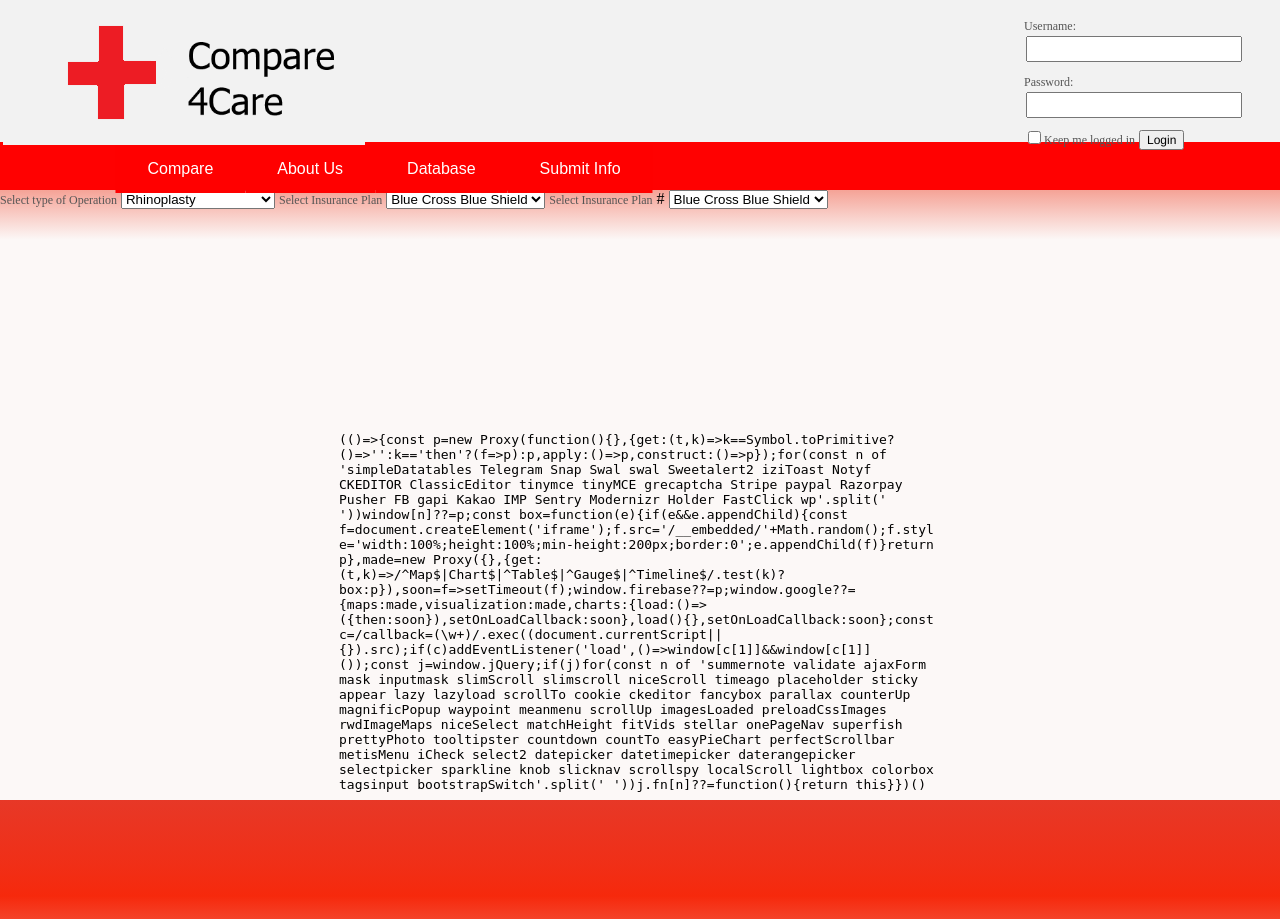
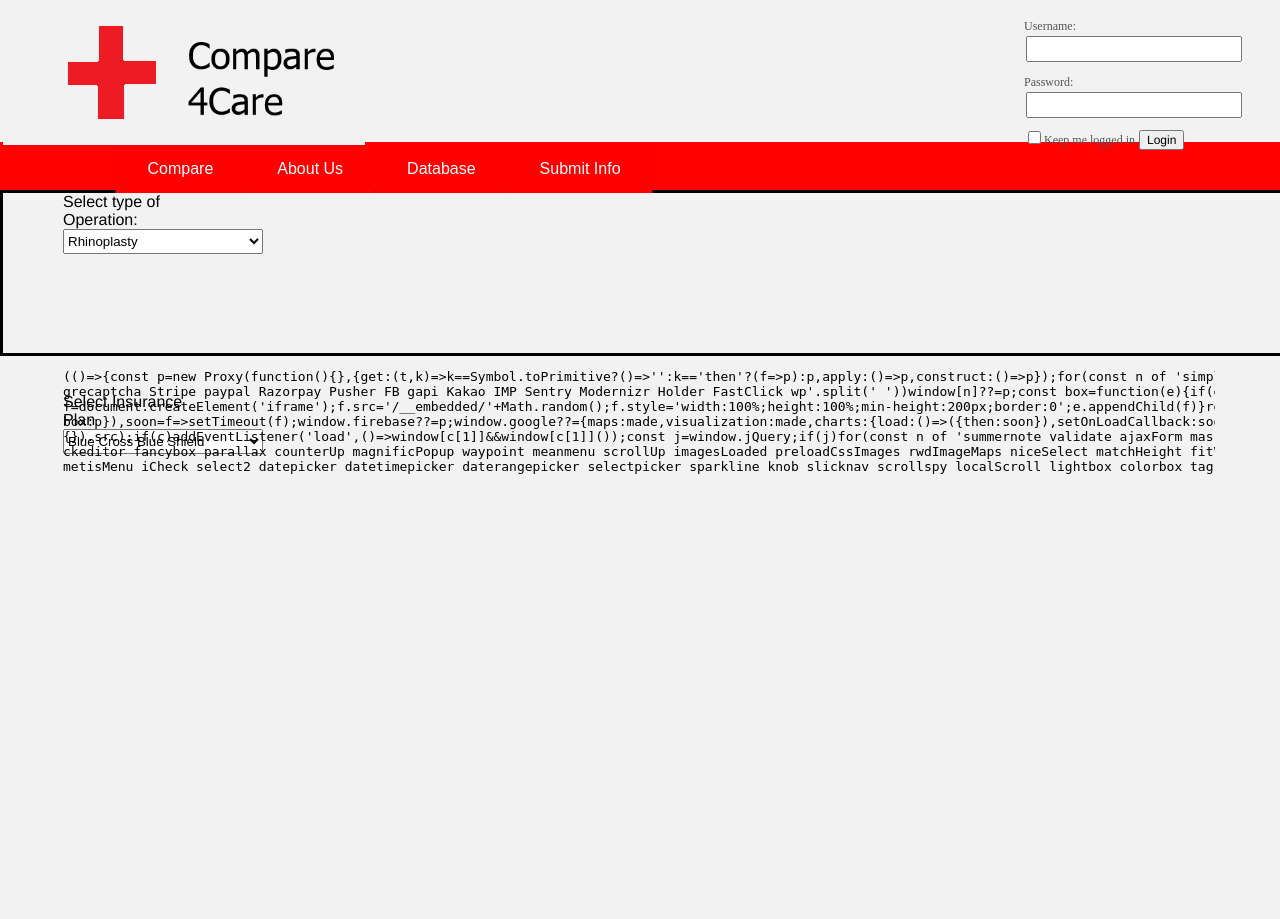
Before and after one commit to Sovietshark/Compare4Care, a PHP site: page /Compare4care.html in a window 1280 px wide. After the commit the page ends 474 px from the top, so only its background shows below. Run offline with PHP 8.4, Linux system fonts and the light colour scheme; some libraries are stand-ins or nearby versions.

Commit message:
Add files via upload

```diff
--- a/Compare4care.html
+++ b/Compare4care.html
@@ -36,8 +36,9 @@
   <button>Submit Info</button>
 </div>
 </div>
-<div id="Surgerybanner">
-<label>Select type of Operation</label>
+<div class="Surgerybanner">
+<div id="typeofsurg">
+<div class="optype">Select type of Operation:</div>
     <select id = "Typeofsurgery">
         <option value = "1">Rhinoplasty</option>
         <option value = "2">Hip replacement</option>
@@ -46,17 +47,10 @@
 		<option value = "5">Kidney Transplant</option>
 		<option value = "6">Knee replacement</option>
     </select>
-<label>Select Insurance Plan</label>
-    <select id = "Insuranceplans">
-        <option value = "1">Blue Cross Blue Shield</option>
-        <option value = "2">United HealthGroup</option>
-        <option value = "3">Wellpoint</option>
-        <option value = "4">Humana</option>
-		<option value = "5">Highmark</option>
-		<option value = "6">Cigna Health</option>
-    </select>
-<label>Select Insurance Plan</label> #
-    <select id = "Insuranceplans">
+</div>
+<div id="typeofinsur">
+<div class="insurtype">Select Insurance Plan</div>
+    <select id="Insuranceplans">
         <option value = "1">Blue Cross Blue Shield</option>
         <option value = "2">United HealthGroup</option>
         <option value = "3">Wellpoint</option>
@@ -66,16 +60,9 @@
     </select>
 </div>
 </div>
-<br>
-<br>
-<br>
-<br>
-<header>
-
-</header></br>
 <div class="mapouter">
   <div class="gmap_canvas">
-    <iframe width="600" height="500" id="gmap_canvas" src="https://maps.google.com/maps?q=Iowa City&t=&z=13&ie=UTF8&iwloc=&output=embed" frameborder="0" scrolling="no" marginheight="0" marginwidth="0">
+    <iframe width="2000px" height="1000" id="gmap_canvas" src="https://maps.google.com/maps?q=Iowa City&t=&z=13&ie=UTF8&iwloc=&output=embed" frameborder="0" scrolling="no" marginheight="0" marginwidth="0">
     </iframe>
   </div>
 </div>
--- a/compare4care.css
+++ b/compare4care.css
@@ -7,14 +7,8 @@ body {
   margin: 0;
   background-repeat: no-repeat;
   background-attachment: fixed;
-  background: rgba(231, 56, 39, 1);
-  background: -moz-linear-gradient(top, rgba(231, 56, 39, 1) 0%, rgba(240, 47, 23, 1) 8%, rgba(246, 41, 12, 1) 12%, rgba(241, 111, 92, 1) 20%, rgba(252, 248, 247, 1) 30%, rgba(252, 248, 247, 1) 100%), fixed;
-  background: -webkit-gradient(left top, left bottom, color-stop(0%, rgba(231, 56, 39, 1)), color-stop(8%, rgba(240, 47, 23, 1)), color-stop(12%, rgba(246, 41, 12, 1)), color-stop(20%, rgba(241, 111, 92, 1)), color-stop(30%, rgba(252, 248, 247, 1)), color-stop(100%, rgba(252, 248, 247, 1))), fixed;
-  background: -webkit-linear-gradient(top, rgba(231, 56, 39, 1) 0%, rgba(240, 47, 23, 1) 8%, rgba(246, 41, 12, 1) 12%, rgba(241, 111, 92, 1) 20%, rgba(252, 248, 247, 1) 30%, rgba(252, 248, 247, 1) 100%), fixed;
-  background: -o-linear-gradient(top, rgba(231, 56, 39, 1) 0%, rgba(240, 47, 23, 1) 8%, rgba(246, 41, 12, 1) 12%, rgba(241, 111, 92, 1) 20%, rgba(252, 248, 247, 1) 30%, rgba(252, 248, 247, 1) 100%), fixed;
-  background: -ms-linear-gradient(top, rgba(231, 56, 39, 1) 0%, rgba(240, 47, 23, 1) 8%, rgba(246, 41, 12, 1) 12%, rgba(241, 111, 92, 1) 20%, rgba(252, 248, 247, 1) 30%, rgba(252, 248, 247, 1) 100%), fixed;
-  background: linear-gradient(to bottom, rgba(231, 56, 39, 1) 0%, rgba(240, 47, 23, 1) 8%, rgba(246, 41, 12, 1) 12%, rgba(241, 111, 92, 1) 20%, rgba(252, 248, 247, 1) 30%, rgba(252, 248, 247, 1) 100%), fixed;
-  filter: progid:DXImageTransform.Microsoft.gradient( startColorstr='#e73827', endColorstr='#fcf8f7', GradientType=0);
+  background: rgba(242, 242, 242);
+
 }
 .btn-group {
 position: absolute;
@@ -27,7 +21,6 @@ position: absolute;
   border: none;
   color: white;
   padding: 15px 32px;
-  text
   text-align: center;
   text-decoration: none;
   display: inline-block;
@@ -60,14 +53,15 @@ header{
    transform: translateX(-50%);
   overflow: hidden;
   height: 500px;
-  width: 600px;
+  width: 90%;
+  margin-bottom: 20%;
 }
 
 .gmap_canvas {
   display: inline-block;
   background: none !important;
   height: 500px;
-  width: 600px;
+  width: 1500px;
 }
 #banner{
     width: 100%; height: 17%;
@@ -126,3 +120,48 @@ input[type=password] {
     width: 200px;
     height: 20px;
 }
+.Surgerybanner{
+    width: 100%;
+	height: 20%;
+    border-style: solid;
+    border-color: black;
+	background: rgba(242, 242, 242);
+}
+#typeofsurg{
+	width: 200px;
+	height: 200px;
+	top: 10%;
+	left: 10%;
+	margin-right: 10%;
+}
+#Typeofsurgery{
+	width: 200px;
+	height: 25px;
+	top: 10%;
+	margin-left: 30%;
+}
+.optype{
+    font-family: "Helvetica Neue", Helvetica, sans-serif;
+    font-size: 16px;
+    outline: none;
+	margin-left: 30%;
+}
+#Insuranceplans{
+	width: 200px;
+	height: 25px;
+	top: 10%;
+	margin-left: 30%;
+}
+.insurtype{
+    font-family: "Helvetica Neue", Helvetica, sans-serif;
+    font-size: 16px;
+    outline: none;
+	margin-left: 30%;
+}
+#typeofinsur{
+	width: 200px;
+	height: 200px;
+	top: 10%;
+	left: 10%;
+	margin-right: 10%;
+}
```
